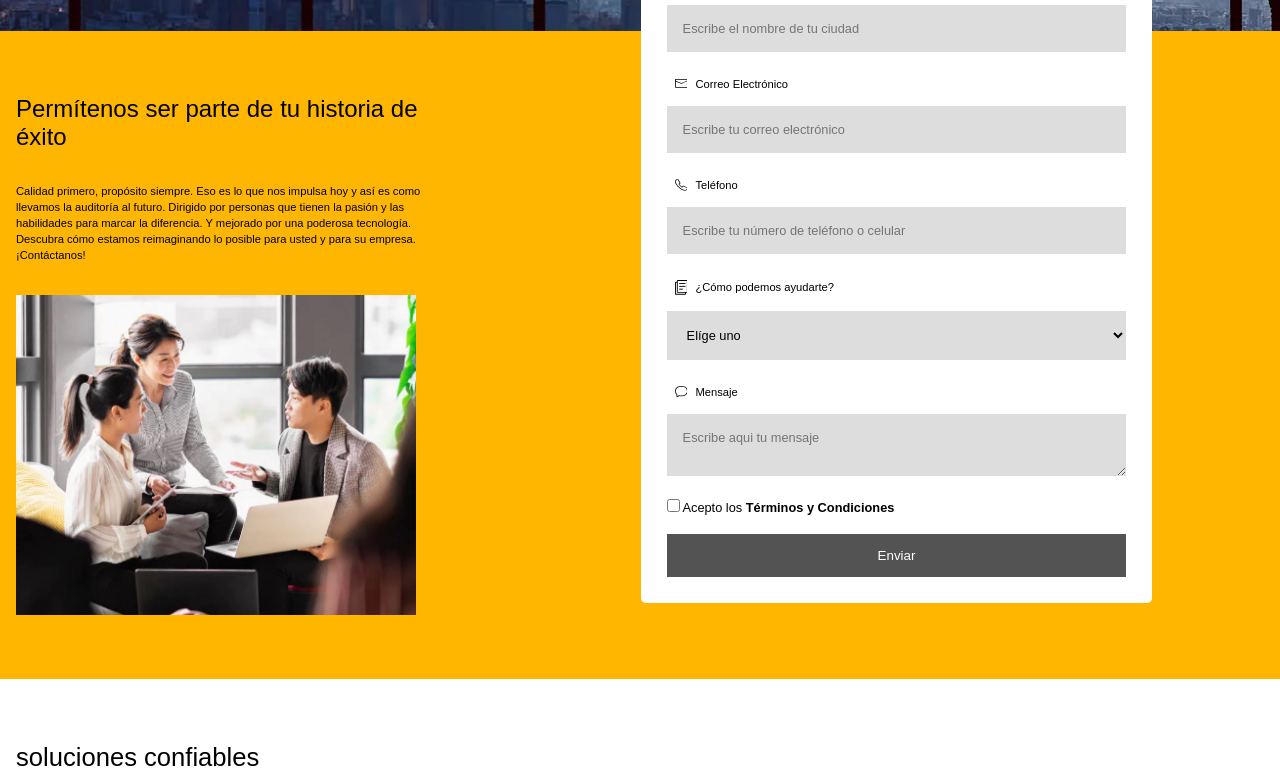
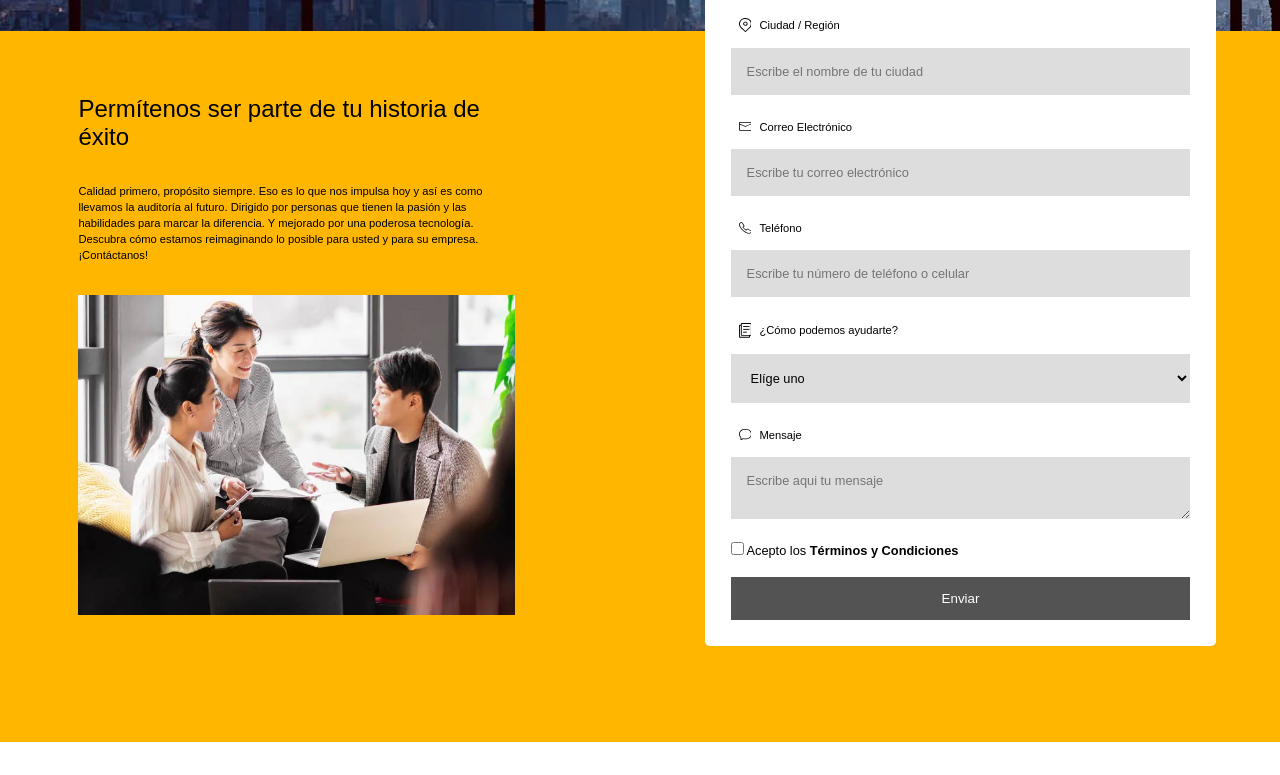
Before and after one commit to coltonsini/Prueba_pwc, a plain HTML site: page Auditoria.html in a window 1280 px wide. Shown: the part 406-1181 px from the top of the page. Drawn offline with Linux system fonts and the light colour scheme.

Commit message:
Update styles_auditoria.css

```diff
--- a/Styles/styles_auditoria.css
+++ b/Styles/styles_auditoria.css
@@ -1018,6 +1018,7 @@ footer a:hover{
     }
 
     .contenedor_arriba{
+        margin-left: 5%;
         display: flex;
         flex-direction: column;
         gap: 2rem;
@@ -1025,11 +1026,13 @@ footer a:hover{
     }
 
     .contenedor_abajo{
+        margin-left: 5%;
         width: 35%;
         display: flex;
         object-fit: contain;
         flex-direction: column;
         gap: 2rem;
+        padding-bottom: 5%;
     }
 
     .auditoria_abajo{
@@ -1049,7 +1052,7 @@ footer a:hover{
 
     .auditoria_abajo img{
         display: flex;
-        width: 25rem;
+        width: 100%;
         height: 20rem;
         object-fit: cover;
     }
@@ -1058,8 +1061,8 @@ footer a:hover{
 
     .contenedor_form{
         position: absolute;
-        top: -30vw;
-        right: 10vw;
+        top: -48%;
+        right: 5vw;
         width: 45%;
         max-width: 511px;
         padding: 4% 2% 2% 2%;
```
